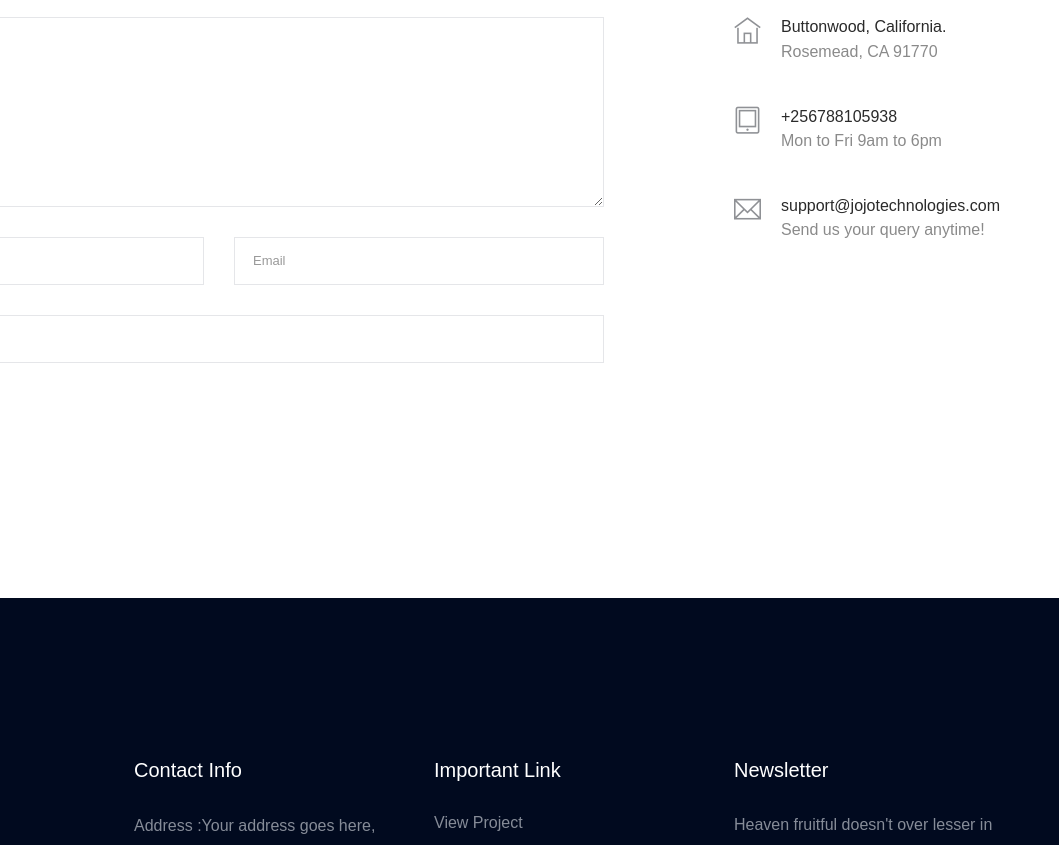
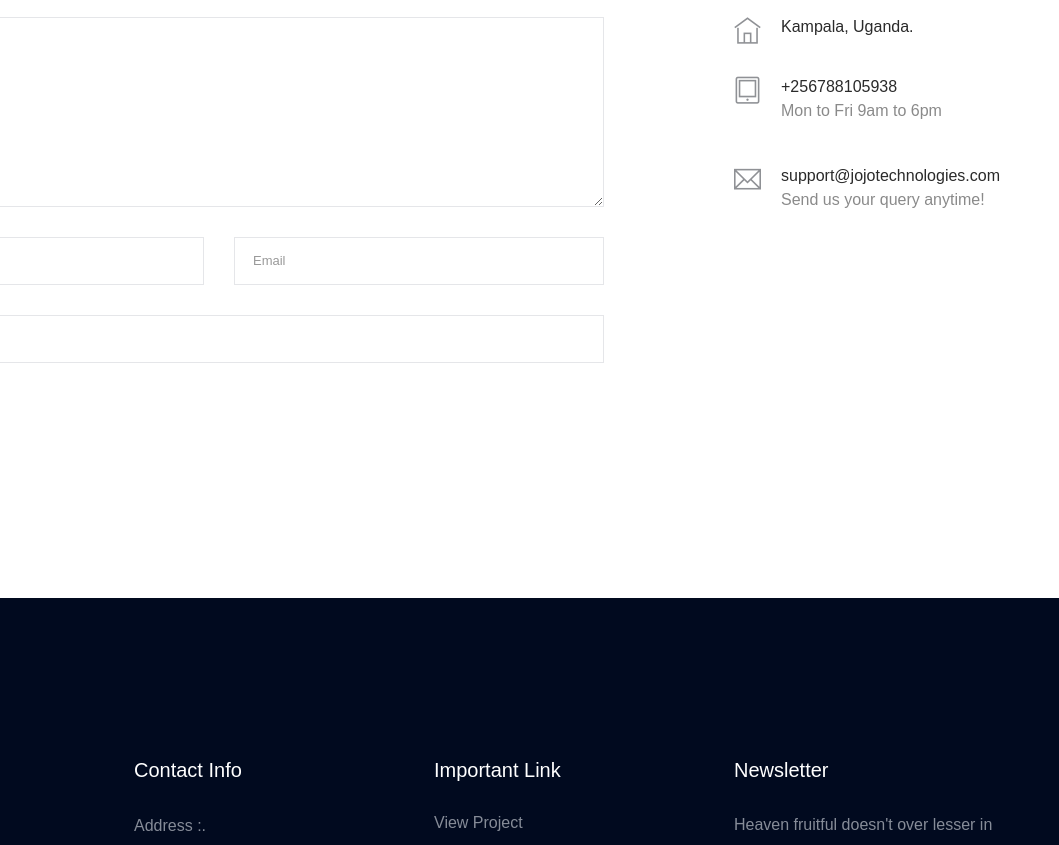
Before and after one commit to Joakim-animate90/phf, a plain HTML site: page contact.html in a window 1280 px wide. Shown: the part 1246-2091 px from the top of the page, 221-1280 px from the left. Drawn offline with Linux system fonts and the light colour scheme; some packages are replaced by stand-ins of ours; a web font is replaced by a local one.

Commit message:
Add updates on contacts

```diff
--- a/contact.html
+++ b/contact.html
@@ -220,8 +220,8 @@
                         <div class="media contact-info">
                             <span class="contact-info__icon"><i class="ti-home"></i></span>
                             <div class="media-body">
-                                <h3>Buttonwood, California.</h3>
-                                <p>Rosemead, CA 91770</p>
+                                <h3>Kampala, Uganda.</h3>
+                                <p></p>
                             </div>
                         </div>
                         <div class="media contact-info">
@@ -267,7 +267,7 @@
                                     <h4>Contact Info</h4>
                                     <ul>
                                         <li>
-                                            <p>Address :Your address goes here, your demo address.</p>
+                                            <p>Address :.</p>
                                         </li>
                                         <li><a href="#">Phone : +256788105938 </a></li>
                                         <li><a href="#">Email : </a></li>
```
